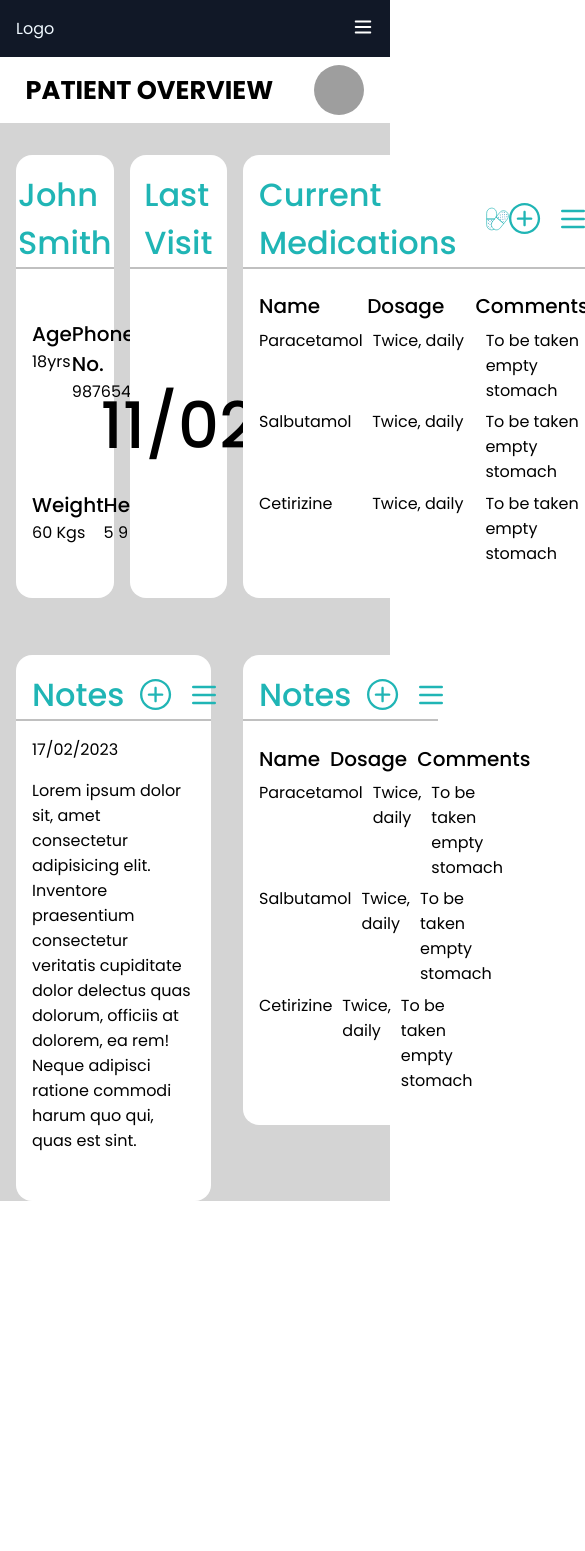
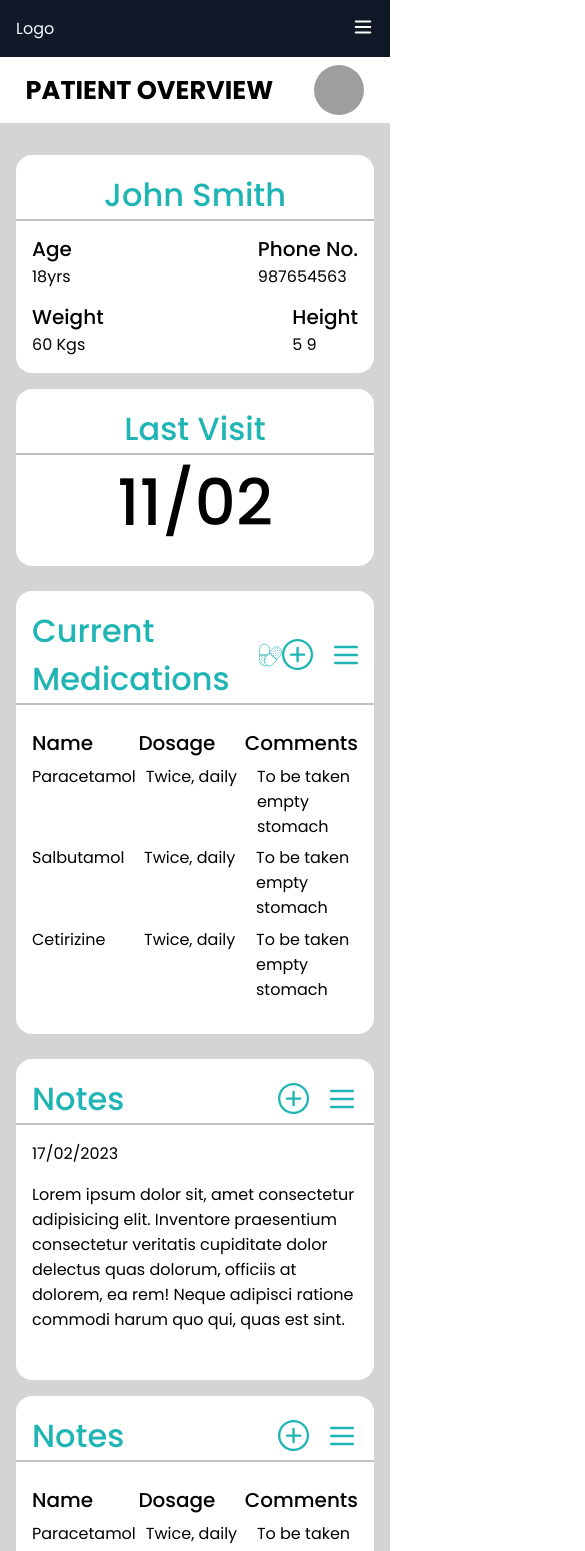
Before and after one commit to DarkPool-GSC/WEB_Frontend, an Angular app: page / in a window 390 px wide. Shown: the top 1551 px of the page, 585 px wide, since content can reach past the window. Before the commit the page ends 1201 px from the top, so only its background shows below. Built offline with nearby package versions, Linux system fonts and the light colour scheme; grey boxes are pictures that could not be loaded.

Commit message:
Updated Doctor Dashboard

```diff
--- a/src/app/Components/doctor-dashboard/doctor-dashboard.component.css
+++ b/src/app/Components/doctor-dashboard/doctor-dashboard.component.css
@@ -4,6 +4,7 @@
     border-radius: 100%;
 }
 .doctor-dashboard{
+    min-height: 100vh;
     background-color: rgb(212, 212, 212);
 }
 .doctor-first-row{
@@ -172,3 +173,36 @@
 .medicine-add-button{
     margin-right: 1rem;
 }
+@media screen and (max-width:  800px){
+   .doctor-first-row{
+    flex-direction: column;
+    }
+    .patient-personal-details{
+        width: auto;
+        padding : 0 1rem;
+        margin-left: 0;
+        margin-right: 0;
+        /* padding: 0 1rem; */
+    }
+    .doctor-second-row{
+        flex-direction: column;
+        margin-top: 0;
+    }
+    .second-row-notes-div{
+        width: auto;
+        margin-bottom: 1rem;
+    }
+}
+@media screen and (max-width :  500px){
+    .patient-personal-details{
+        flex-direction: column;
+    }
+    .personal-patient-info{
+        width: auto;
+        margin-bottom: 1rem;
+    }
+    .lasvisit-patient-info{
+        width: auto;
+        margin-left: 0;
+    }
+}
```
